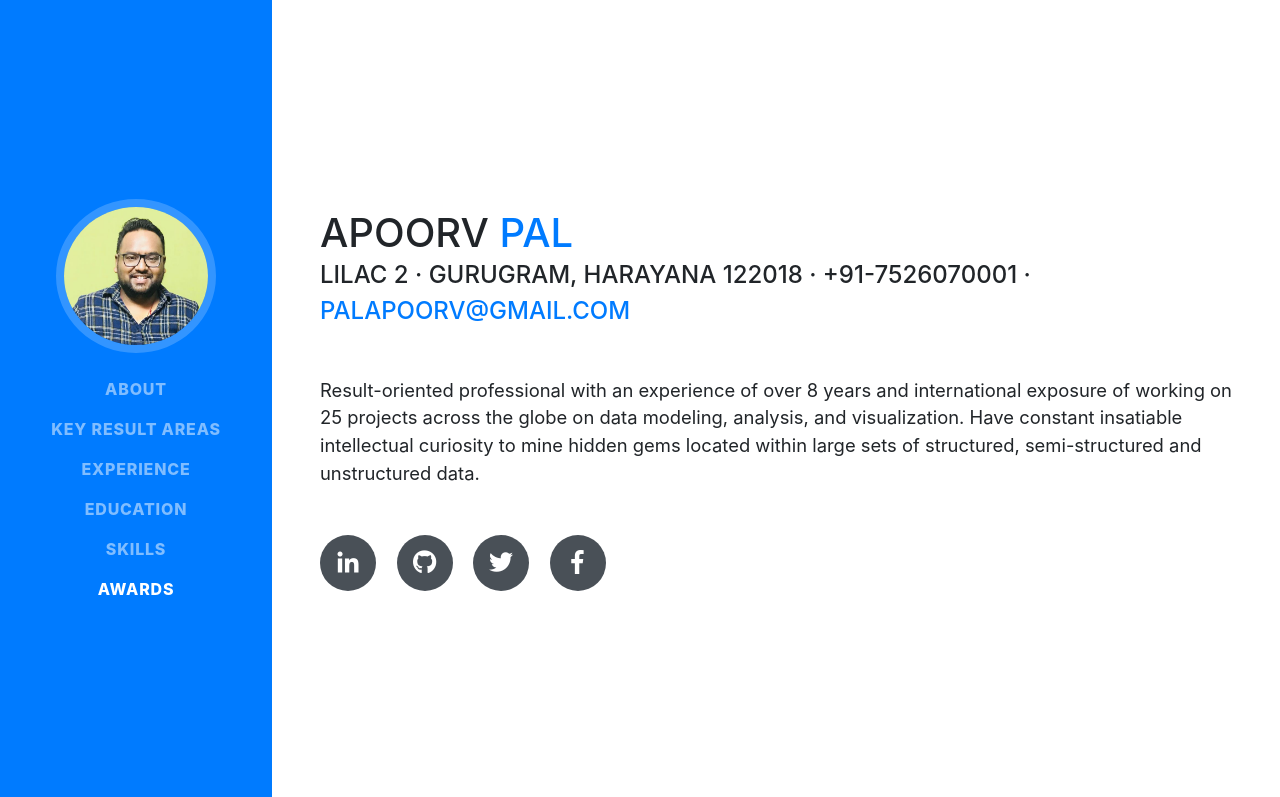
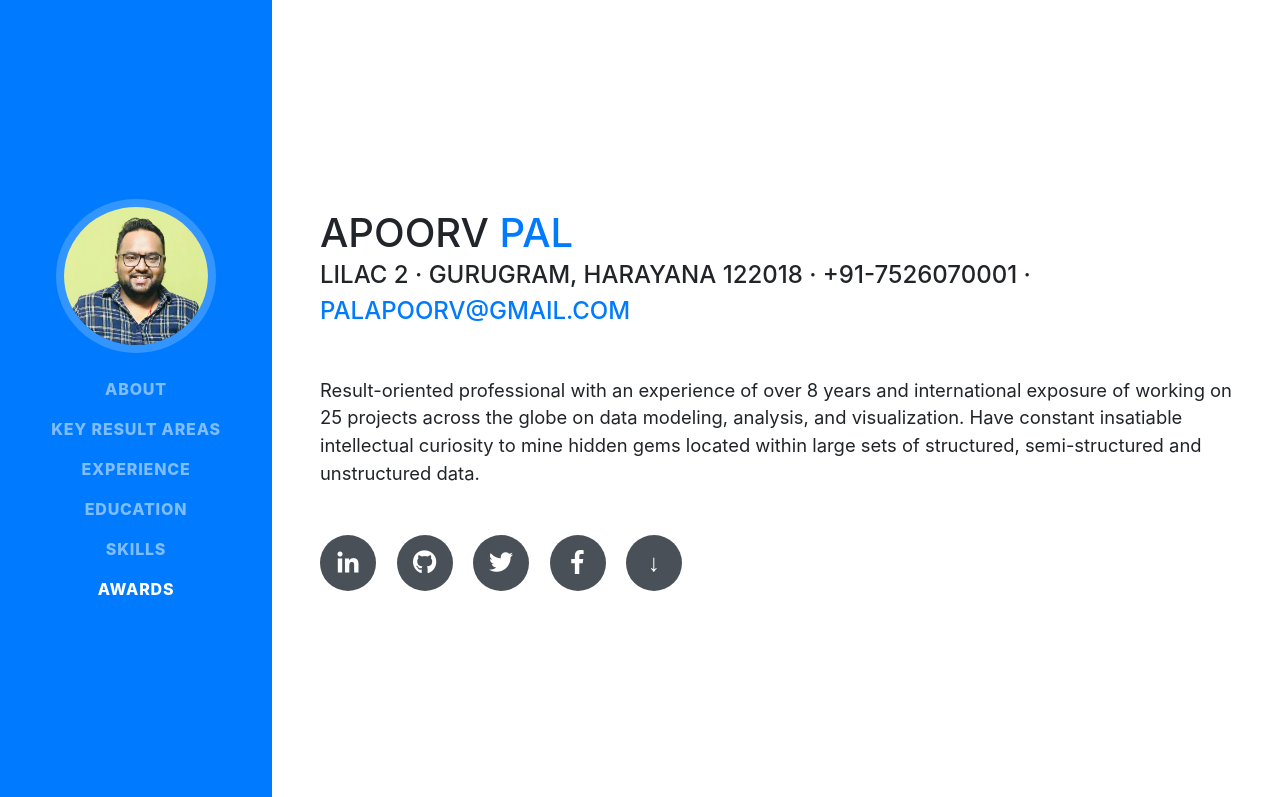
Before and after one commit to palapoorv/palapoorv.github.io, a website with bundled scripts: page index.html in a window 1280 px wide. Shown: the top 797 px of the page. Built offline with nearby package versions, Linux system fonts and the light colour scheme; a web font is replaced by a local one.

Commit message:
Added Resume Download
Added Resume Download

```diff
--- a/index.html
+++ b/index.html
@@ -82,6 +82,9 @@
             </a>
             <a href="https://www.facebook.com/palapoorv">
               <i class="fab fa-facebook-f"></i>
+            </a>
+            <a href="files/ApoorvPal-Resume.pdf">
+              <i class="fab fa-arrow-circle-down"><b>&darr;</b></i>
             </a>
           </div>
         </div>
```
Also changed, not shown: img/Apoorv.jpg (deleted), 1 other file.
